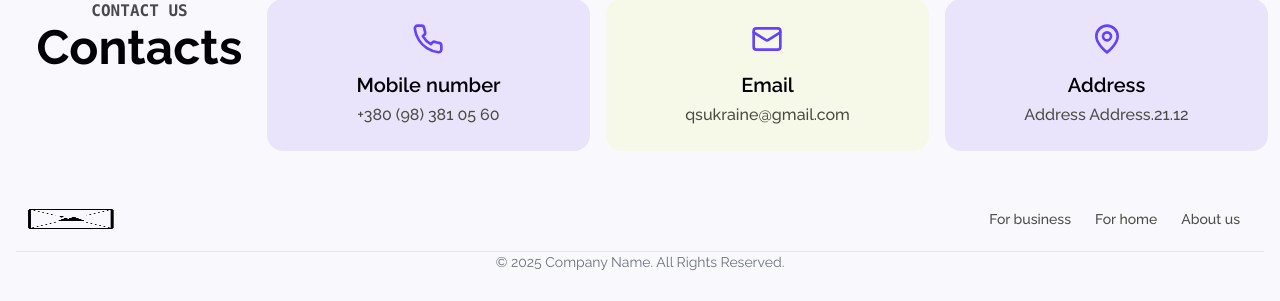
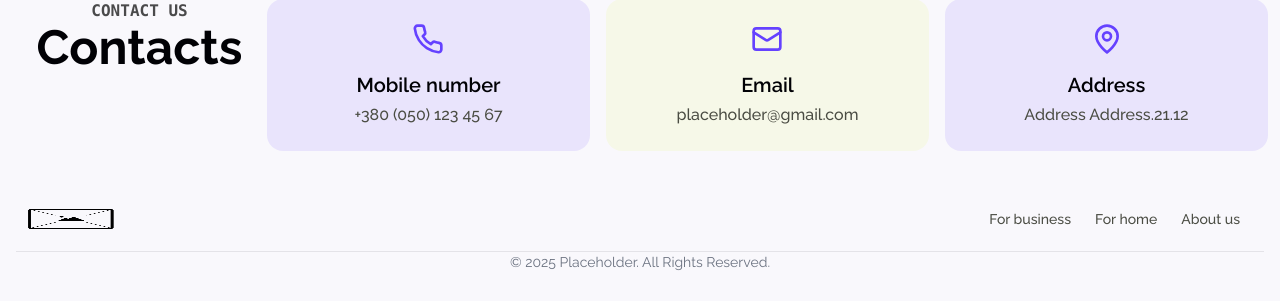
Before and after one commit to PLikii/portfolio-monomah-project, a Next.js app: page / in a window 1280 px wide. Shown: the part 2749-3050 px from the top of the page. Built offline with nearby package versions, Linux system fonts and the light colour scheme; no server answers.

Commit message:
Initial commit

```diff
--- a/src/components/Footer.tsx
+++ b/src/components/Footer.tsx
@@ -25,7 +25,7 @@ export default function Footer() {
         <span className="block text-gray-500 text-sm sm:text-center dark:text-gray-400">
           {`© ${dayjs().format("YYYY")} `}
           <Link href="/" className="hover:underline">
-            Company Name
+            Placeholder
           </Link>
           . All Rights Reserved.
         </span>
--- a/src/components/contacts/Contacts.tsx
+++ b/src/components/contacts/Contacts.tsx
@@ -13,17 +13,17 @@ export default function Contacts() {
         <ContactItem
           icon={<Phone size={32} className="text-primary" />}
           title="Mobile number"
-          description="+380 (98) 381 05 60"
-          href="tel:+380983810560"
+          description="+380 (050) 123 45 67"
+          href="tel:+380"
           index={0}
         />
 
         <ContactItem
           icon={<Mail size={32} className="text-primary" />}
           title="Email"
-          description="qsukraine@gmail.com"
+          description="placeholder@gmail.com"
           className="bg-secondary/10"
-          href="mailto:qsukraine@gmail.com"
+          href="mailto:placeholder@gmail.com"
           index={1}
         />
 
```
